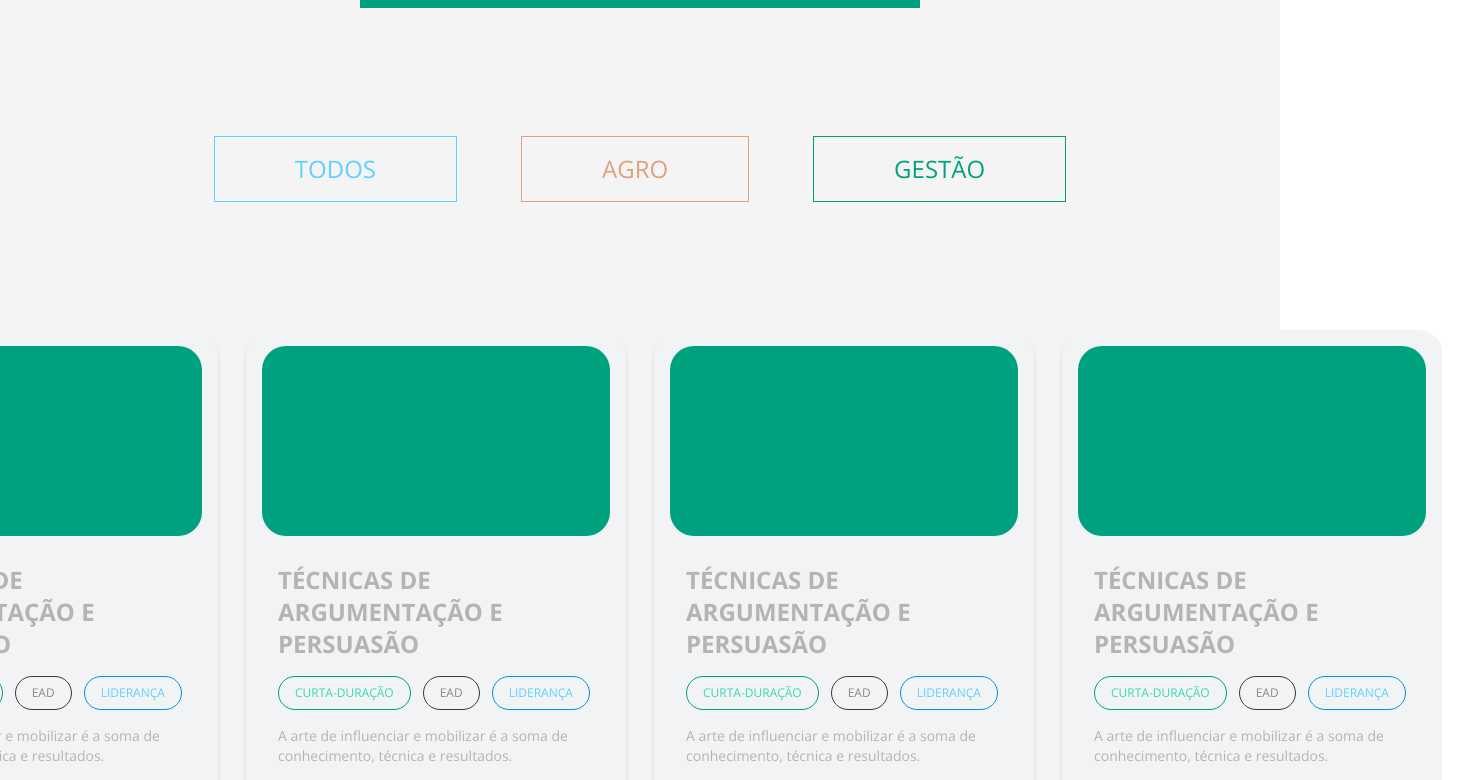
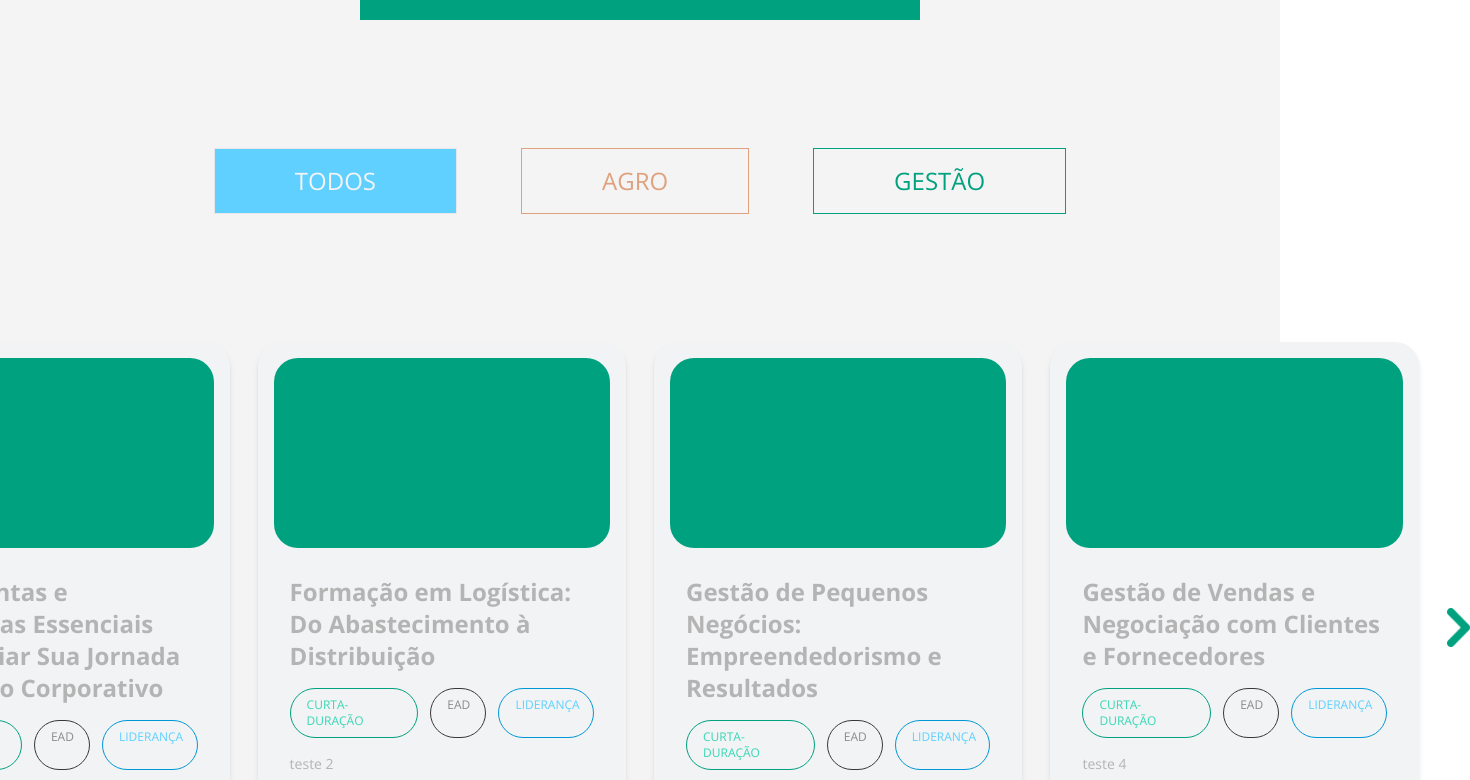
Before and after one commit to mateushr23/core-fecap, a React (Vite) app: page /curta-duracao in a window 1280 px wide. Shown: the part 2482-3262 px from the top of the page, 1470 px wide, since content can reach past the window. Built offline with nearby package versions, Linux system fonts and the light colour scheme.

Commit message:
feat: dynamic cards

```diff
--- a/src/assets/cursos.ts
+++ b/src/assets/cursos.ts
@@ -1,5 +1,7 @@
 export interface Data {
   id: string
+  categoriaCurta?: string
+  descricaoCard?: string
   variant: string
   categoria: string
   nome: string
@@ -20,6 +22,8 @@ export const cursoData: Data[] = [
   // CURSOS CURTA DURACAO -----------------------------------------------------------------------------------------------
   {
     id: "1",
+    categoriaCurta: "gestao",
+    descricaoCard: "teste",
     variant: "renato",
     categoria: "curta",
     nome: "Ferramentas e Estratégias Essenciais para Iniciar Sua Jornada no Mundo Corporativo",
@@ -75,6 +79,8 @@ export const cursoData: Data[] = [
   },
   {
     id: "2",
+    categoriaCurta: "gestao",
+    descricaoCard: "teste 2",
     variant: "renato",
     categoria: "curta",
     nome: "Formação em Logística: Do Abastecimento à Distribuição",
@@ -128,6 +134,8 @@ export const cursoData: Data[] = [
   },
   {
     id: "3",
+    categoriaCurta: "gestao",
+    descricaoCard: "teste 3",
     variant: "carminha",
     categoria: "curta",
     nome: "Gestão de Pequenos Negócios: Empreendedorismo e Resultados",
@@ -195,6 +203,8 @@ export const cursoData: Data[] = [
   },
   {
     id: "4",
+    categoriaCurta: "gestao",
+    descricaoCard: "teste 4",
     variant: "carminha",
     categoria: "curta",
     nome: "Gestão de Vendas e Negociação com Clientes e Fornecedores",
@@ -253,6 +263,8 @@ export const cursoData: Data[] = [
   },
   {
     id: "5",
+    categoriaCurta: "gestao",
+    descricaoCard: "teste 5",
     variant: "luciane",
     categoria: "curta",
     nome: "Gestão de Conflitos",
@@ -316,6 +328,8 @@ export const cursoData: Data[] = [
   },
   {
     id: "6",
+    categoriaCurta: "gestao",
+    descricaoCard: "teste 6",
     variant: "maria",
     categoria: "curta",
     nome: "Analista de Cargos e Salários",
@@ -375,6 +389,8 @@ export const cursoData: Data[] = [
   },
   {
     id: "7",
+    categoriaCurta: "gestao",
+    descricaoCard: "teste 7",
     variant: "maria",
     categoria: "curta",
     nome: "Analista de Gente e Cultura",
@@ -434,6 +450,8 @@ export const cursoData: Data[] = [
   },
   {
     id: "8",
+    categoriaCurta: "gestao",
+    descricaoCard: "teste 8",
     variant: "maria",
     categoria: "curta",
     nome: "Analista de Treinamento & Desenvolvimento",
@@ -492,6 +510,8 @@ export const cursoData: Data[] = [
   },
   {
     id: "9",
+    categoriaCurta: "gestao",
+    descricaoCard: "teste 9",
     variant: "maria",
     categoria: "curta",
     nome: "Qualidade no Atendimento: Excelência, Inovação e Resultados",
@@ -550,6 +570,8 @@ export const cursoData: Data[] = [
   },
   {
     id: "10",
+    categoriaCurta: "gestao",
+    descricaoCard: "teste 10",
     variant: "maria",
     categoria: "curta",
     nome: "Gestão de Riscos Psicossociais e Conformidade com a NR-1",
@@ -611,6 +633,8 @@ export const cursoData: Data[] = [
   },
   {
     id: "11",
+    categoriaCurta: "gestao",
+    descricaoCard: "teste 11",
     variant: "maria",
     categoria: "curta",
     nome: "Analista de Recrutamento e Seleção",
@@ -669,6 +693,8 @@ export const cursoData: Data[] = [
   },
   {
     id: "12",
+    categoriaCurta: "gestao",
+    descricaoCard: "teste 12",
     variant: "regina",
     categoria: "curta",
     nome: "Liderança em Ação",
--- a/src/components/card.tsx
+++ b/src/components/card.tsx
@@ -1,11 +1,14 @@
-export function Card() {
+interface CardProps {
+  nome: string
+  descricao?: string
+}
+
+export function Card({ nome, descricao }: CardProps) {
   return (
     <div className="w-[380px] p-4 bg-white200 rounded-3xl shadow-md">
       <div className="bg-green200 h-[190px] rounded-3xl"></div>
       <div className="mx-4">
-        <h1 className="mt-7 text-gray300 font-bold text-2xl">
-          TÉCNICAS DE ARGUMENTAÇÃO E PERSUASÃO
-        </h1>
+        <h1 className="mt-7 text-gray300 font-bold text-2xl">{nome}</h1>
         <div className="flex gap-3 mt-4 mb-4">
           <div className="text-green100 border-green200 border rounded-full px-4 py-2 text-xs">
             CURTA-DURAÇÃO
@@ -17,10 +20,7 @@ export function Card() {
             LIDERANÇA
           </div>
         </div>
-        <p className="text-gray300 text-sm">
-          A arte de influenciar e mobilizar é a soma de conhecimento, técnica e
-          resultados.
-        </p>
+        <p className="text-gray300 text-sm">{descricao}</p>
         <div className="mt-4 flex justify-between mb-8">
           <button className="border border-green200 rounded-2xl font-bold px-4 py-2 text-green200 hover:bg-green200 hover:text-white transition delay-80">
             INSCREVA-SE
--- a/src/pages/curta-duracao/index.tsx
+++ b/src/pages/curta-duracao/index.tsx
@@ -7,11 +7,39 @@ import { Card } from "../../components/card"
 import { ChangeEvent, useState } from "react"
 import { cursoData, Data } from "../../assets/cursos"
 import { useNavigate } from "react-router-dom"
+import rightGreenArrow from "../../assets/images/right-green-arrow.png"
+import leftGreenArrow from "../../assets/images/left-green-arrow.png"
 
 export function CurtaDuracao() {
   const [searchTerm, setSearchTerm] = useState("")
   const [filteredCursos, setFilteredCursos] = useState<Data[]>([])
+  const [activeCategory, setActiveCategory] = useState<string>("todos")
   const navigate = useNavigate()
+  const [startIndex, setStartIndex] = useState(0)
+  const visibleCards = 4
+  const specificCursos = cursoData.filter(
+    (curso) => curso.id === "1" || curso.id === "2" || curso.id === "3"
+  )
+
+  const filteredData = cursoData
+    .filter((curso) => curso.categoria === "curta")
+    .filter((curso) =>
+      activeCategory === "todos"
+        ? true
+        : curso.categoriaCurta === activeCategory
+    )
+
+  const handleNext = () => {
+    if (startIndex + visibleCards < filteredData.length) {
+      setStartIndex(startIndex + 1)
+    }
+  }
+
+  const handlePrev = () => {
+    if (startIndex > 0) {
+      setStartIndex(startIndex - 1)
+    }
+  }
 
   const handleInputChange = (e: ChangeEvent<HTMLInputElement>) => {
     const value = e.target.value
@@ -37,6 +65,12 @@ export function CurtaDuracao() {
     navigate(slug)
     window.scrollTo(0, 0)
   }
+
+  const handleCategoryFilter = (category: string) => {
+    setActiveCategory(category) // Atualiza a categoria ativa
+    setStartIndex(0) // Reinicia o índice de início
+  }
+
   return (
     <div>
       <img
@@ -82,9 +116,13 @@ export function CurtaDuracao() {
             CURSOS MAIS PROCURADOS!
           </h1>
           <div className="flex gap-7 mt-11">
-            <Card />
-            <Card />
-            <Card />
+            {specificCursos.map((curso) => (
+              <Card
+                key={curso.id}
+                nome={curso.nome}
+                descricao={curso.descricaoCard}
+              />
+            ))}
           </div>
         </div>
         <div className="flex flex-col items-center mt-80">
@@ -94,29 +132,66 @@ export function CurtaDuracao() {
           </h1>
           <div className="flex mt-32 gap-16">
             <button
-              className="border border-blue100 text-blue100 hover:bg-blue100 hover:text-white100 transition delay-80
-            px-20 py-4 text-2xl"
+              onClick={() => handleCategoryFilter("todos")}
+              className={`border ${
+                activeCategory === "todos"
+                  ? "bg-blue100 text-white100"
+                  : "border-blue100 text-blue100 hover:bg-blue100 hover:text-white100"
+              } transition delay-80 px-20 py-4 text-2xl`}
             >
               TODOS
             </button>
             <button
-              className="border border-brown100 text-brown100 hover:bg-brown100 hover:text-white100 transition delay-80
-            px-20 py-4 text-2xl"
+              onClick={() => handleCategoryFilter("agro")}
+              className={`border ${
+                activeCategory === "agro"
+                  ? "bg-brown100 text-white100"
+                  : "border-brown100 text-brown100 hover:bg-brown100 hover:text-white100"
+              } transition delay-80 px-20 py-4 text-2xl`}
             >
               AGRO
             </button>
             <button
-              className="border border-green200 text-green200 hover:bg-green200 hover:text-white100 transition delay-80
-            px-20 py-4 text-2xl"
+              onClick={() => handleCategoryFilter("gestao")}
+              className={`border ${
+                activeCategory === "gestao"
+                  ? "bg-green200 text-white100"
+                  : "border-green200 text-green200 hover:bg-green200 hover:text-white100"
+              } transition delay-80 px-20 py-4 text-2xl`}
             >
               GESTÃO
             </button>
           </div>
-          <div className="flex gap-7 mt-32">
-            <Card />
-            <Card />
-            <Card />
-            <Card />
+          <div className="flex flex-col items-center gap-7 mt-32">
+            {filteredData.length > 0 ? (
+              <>
+                <div className="flex gap-7">
+                  <button onClick={handlePrev} disabled={startIndex === 0}>
+                    <img src={leftGreenArrow} />
+                  </button>
+                  {/* Container de cards visíveis */}
+                  {filteredData
+                    .slice(startIndex, startIndex + visibleCards)
+                    .map((curso) => (
+                      <Card
+                        key={curso.id}
+                        nome={curso.nome}
+                        descricao={curso.descricaoCard}
+                      />
+                    ))}
+                  <button
+                    onClick={handleNext}
+                    disabled={startIndex + visibleCards >= filteredData.length}
+                  >
+                    <img src={rightGreenArrow} />
+                  </button>
+                </div>
+              </>
+            ) : (
+              <p className="text-gray300 text-lg mt-10">
+                Nenhum curso nessa categoria.
+              </p>
+            )}
           </div>
         </div>
       </div>
--- a/src/pages/mba/index.tsx
+++ b/src/pages/mba/index.tsx
@@ -6,8 +6,28 @@ import coreFecapLogo from "../../assets/images/core-fecap-white.png"
 import { Card } from "../../components/card"
 import { Diferenciais } from "../../components/diferenciais"
 import { Qualidade } from "../../components/qualidade"
+import { cursoData } from "../../assets/cursos"
+import { useState } from "react"
+import rightGreenArrow from "../../assets/images/right-green-arrow.png"
+import leftGreenArrow from "../../assets/images/left-green-arrow.png"
 
 export function Mba() {
+  const filteredData = cursoData.filter((curso) => curso.categoria === "mba")
+  const [startIndex, setStartIndex] = useState(0)
+  const visibleCards = 3
+
+  const handleNext = () => {
+    if (startIndex + visibleCards < filteredData.length) {
+      setStartIndex(startIndex + 1)
+    }
+  }
+
+  const handlePrev = () => {
+    if (startIndex > 0) {
+      setStartIndex(startIndex - 1)
+    }
+  }
+
   return (
     <div>
       <img className="w-full" src={carrossel1} alt="Banner de desconto Fecap" />
@@ -29,9 +49,35 @@ export function Mba() {
             MBA’S DISPONÍVEIS
           </h1>
           <div className="flex gap-7 mt-28">
-            <Card />
-            <Card />
-            <Card />
+            {filteredData.length > 0 ? (
+              <>
+                <div className="flex gap-7">
+                  <button onClick={handlePrev} disabled={startIndex === 0}>
+                    <img src={leftGreenArrow} />
+                  </button>
+                  {/* Container de cards visíveis */}
+                  {filteredData
+                    .slice(startIndex, startIndex + visibleCards)
+                    .map((curso) => (
+                      <Card
+                        key={curso.id}
+                        nome={curso.nome}
+                        descricao={curso.descricaoCard}
+                      />
+                    ))}
+                  <button
+                    onClick={handleNext}
+                    disabled={startIndex + visibleCards >= filteredData.length}
+                  >
+                    <img src={rightGreenArrow} />
+                  </button>
+                </div>
+              </>
+            ) : (
+              <p className="text-gray300 text-lg mt-10">
+                Nenhum curso nessa categoria.
+              </p>
+            )}
           </div>
         </div>
       </div>
```
